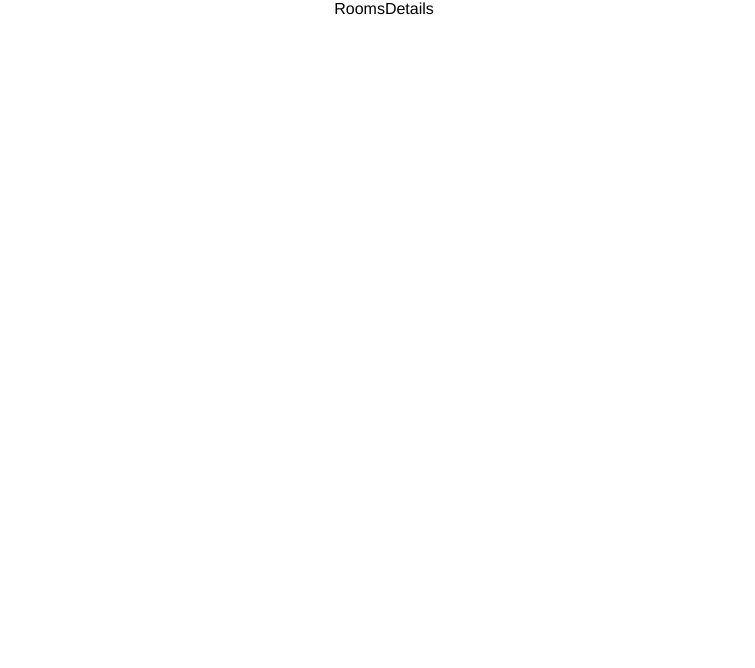
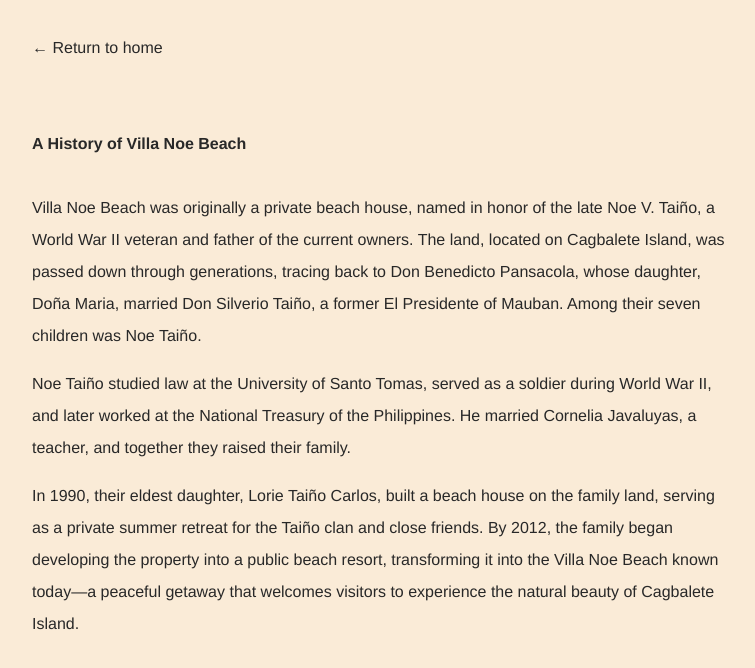
Before and after one commit to giantcarlos/villa-noe, a React (Vite) app: page /rooms in a window 1280 px wide. Shown: the top 668 px of the page, without its empty margins (256-1011 px from the left). Built offline with nearby package versions, Linux system fonts and the light colour scheme.

Commit message:
add link to Rooms

```diff
--- a/src/App.css
+++ b/src/App.css
@@ -342,10 +342,13 @@ button {
 }
 
 .button-3 {
+  color: inherit;
+  background-color: inherit;
   grid-column: 1;
   grid-row: 1;
   margin-top: 30rem;
   margin-left: 12rem;
+  text-decoration: none;
 }
 
 .button-4 {
--- a/src/App.jsx
+++ b/src/App.jsx
@@ -1,6 +1,5 @@
 import './App.css';
 import { Routes, Route } from 'react-router-dom';
-// import NavBar from './Components/NavBar';
 import Home from './Components/Home';
 import AboutDetails from './Components/AboutDetails';
 import RoomsDetails from './Components/RoomsDetails';
--- a/src/Components/Rooms.jsx
+++ b/src/Components/Rooms.jsx
@@ -1,5 +1,6 @@
 import React from 'react';
 import { motion } from 'framer-motion';
+import { Link } from 'react-router-dom';
 
 function Rooms() {
 
@@ -24,7 +25,9 @@ function Rooms() {
           <motion.div className="home-grid" variants={container} initial="hidden" whileInView="show" viewport={{ amount: .35, once: true }} >
                 <motion.h2 className="small-font-3" variants={item} >OUR ROOMS</motion.h2>
                 <motion.p className="paragraph-2" variants={item} >Villa Noe Beach offers a range of accommodations to suit every traveler. Stay in a rustic cottage, wake up to the ocean in a beachfront room, or enjoy the comfort of an air-conditioned space. For a more open experience, relax in an open-air cabana or camp under the stars with our tent options.</motion.p>
-                <motion.button className="button-3" variants={item} >LEARN MORE</motion.button>
+                <Link to="/rooms" className="button-3">
+                <motion.button variants={item} >LEARN MORE</motion.button>
+                </Link>
                 <motion.img className="rooms-image" variants={item} alt="Cottages at Villa Noe." src="cottage.jpg" />
           </motion.div>
       </section>
--- a/src/Components/RoomsDetails.jsx
+++ b/src/Components/RoomsDetails.jsx
@@ -1,8 +1,47 @@
-import React from 'react'
+import { React, useEffect } from 'react';
+import { motion } from 'framer-motion';
+import { Link } from 'react-router-dom';
 
 function RoomsDetails() {
+
+    useEffect(()=>{
+            window.scrollTo(0, 0);
+          },[])
+
+        const item = {
+            hidden: { y: -1000 },
+            show: { y: 0 },
+            trans: { }
+        }
+
+        const item2 = {
+            hidden: { y: 12.5, opacity: 0 },
+            show: { y: 0, opacity: 1 }
+          }
+
+        const container = {
+            hidden: { opacity: 0 },
+            show: {
+              opacity: 1,
+              transition: {
+                delayChildren: 1.25,
+                staggerChildren: 0.125
+              }
+            }
+          }
+
   return (
-    <div>RoomsDetails</div>
+    <motion.section variants={item} initial="hidden" animate="show" transition={{duration: 1, delay: .25}} className="colors-2">
+            <motion.div variants={container} initial="hidden" animate="show" className="about-details">
+                <motion.div variants={item2}>
+                    <Link className="return" to="/">← Return to home</Link>
+                </motion.div>
+                <motion.div variants={item2} className="details-title">A History of Villa Noe Beach</motion.div>
+                <motion.p variants={item2}>Villa Noe Beach was originally a private beach house, named in honor of the late Noe V. Taiño, a World War II veteran and father of the current owners. The land, located on Cagbalete Island, was passed down through generations, tracing back to Don Benedicto Pansacola, whose daughter, Doña Maria, married Don Silverio Taiño, a former El Presidente of Mauban. Among their seven children was Noe Taiño.</motion.p>
+                <motion.p variants={item2}>Noe Taiño studied law at the University of Santo Tomas, served as a soldier during World War II, and later worked at the National Treasury of the Philippines. He married Cornelia Javaluyas, a teacher, and together they raised their family.</motion.p>
+                <motion.p variants={item2}>In 1990, their eldest daughter, Lorie Taiño Carlos, built a beach house on the family land, serving as a private summer retreat for the Taiño clan and close friends. By 2012, the family began developing the property into a public beach resort, transforming it into the Villa Noe Beach known today—a peaceful getaway that welcomes visitors to experience the natural beauty of Cagbalete Island.</motion.p>
+            </motion.div>
+        </motion.section>
   )
 }
 
```
